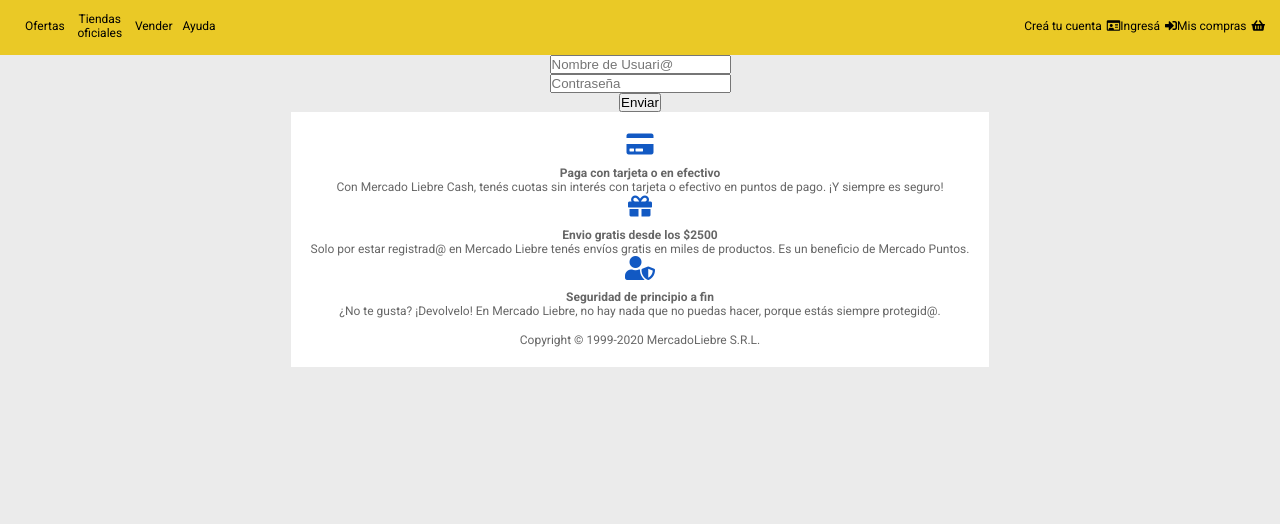
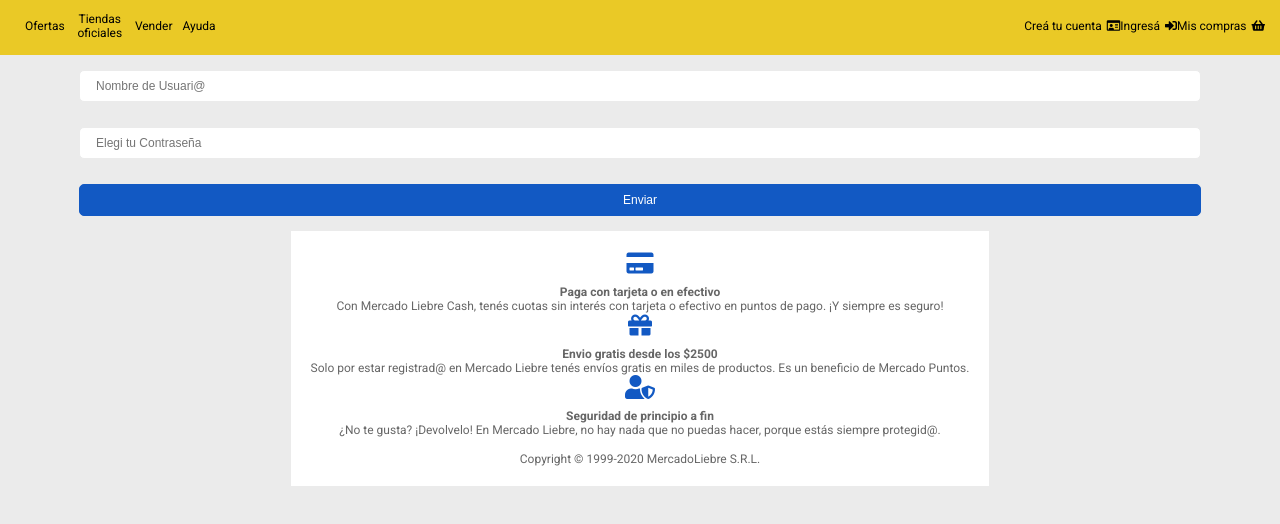
Before and after one commit to PalomaG11/Mercadoliebre, a website: page views/login.html in a window 1280 px wide. Shown: the part 136-660 px from the top of the page. Drawn offline with Linux system fonts and the light colour scheme.

Commit message:
mejorando formularios

```diff
--- a/public/css/styles.css
+++ b/public/css/styles.css
@@ -165,6 +165,29 @@
     display: none;
 }
 
+#form-login {
+    padding: 15px;
+    display: flex;
+    flex-direction: column;
+  }
+
+#form-login input {
+    margin-bottom: 25px;
+    border-radius: 5px;
+    border: 1px solid var(--gris-claro);
+    font-size: 1em;
+    padding: 0.5rem 1rem;
+  }
+
+#form-login button {
+    background-color: var(--celeste);
+    color: white;
+    border-radius: 5px;
+    font-size: 1em;
+    border: 1px solid var(--celeste);
+    padding: 0.5rem 1rem;
+  }
+
 footer{
     background:white;
     text-align: center;
--- a/views/login.html
+++ b/views/login.html
@@ -39,16 +39,11 @@
         </div>
     </header>
     <main>
-        <form action="/login" method="POST">
-            <div>
-                <input type="text" placeholder="Nombre de Usuari@" name="contraseña" required>
-            </div>
-            <div>
-            <input type="password" placeholder="Contraseña" name="contraseña" required>
-            <div>
-                <input type="submit" value="Enviar">
-            </div>
-    </form>
+        <form id="form-login" action="/login" method="POST">
+                <input type="text" placeholder="Nombre de Usuari@"/>
+                <input type="password" placeholder="Elegi tu Contraseña"/>
+                <button type="submit">Enviar</button>
+        </form>
     </main>
     <footer>
         <section class="articulos">
```
